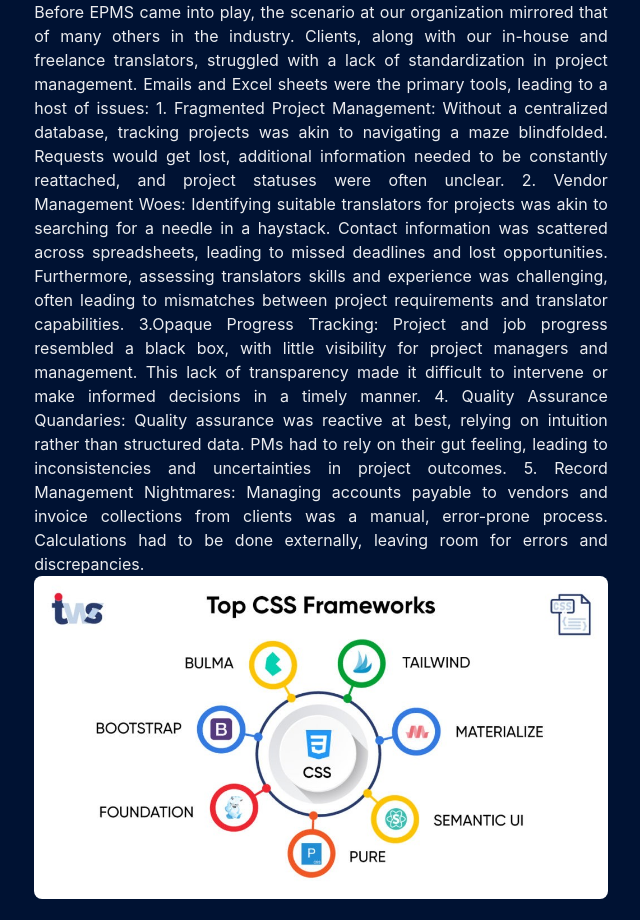
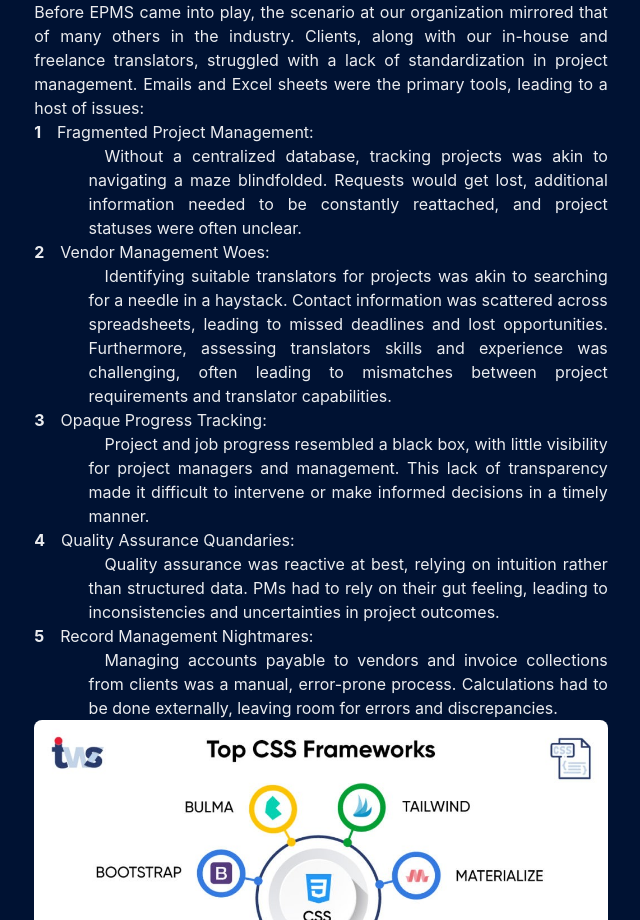
Before and after one commit to Henoker/HenokerWebsite, a Next.js app: page /posts/whyepms in a window 1280 px wide. Shown: the part 1267-2187 px from the top of the page, without its empty margins (319-959 px from the left). Built offline with nearby package versions, Linux system fonts and the light colour scheme.

Commit message:
fix: listing issues on posts

```diff
--- a/pages/posts.js
+++ b/pages/posts.js
@@ -3,7 +3,7 @@
 import Layout from '../components/layouts/article'
 import Section from '../components/section'
 import thumbnailScamper from '../public/images/scamper.png'
-import thumbnailEPMS from '../public/images/epms.png'
+import thumbnailEPMS from '../public/images/EPMS.png'
 
 const Posts = () => (
   <Layout title="posts">
--- a/pages/posts/whyepms.js
+++ b/pages/posts/whyepms.js
@@ -2,6 +2,7 @@
 import { Title, WorkImage } from '../../components/work'
 import Layout from '../../components/layouts/article'
 import Paragraph from '../../components/paragraph'
+import { BioSection, BioYear } from '../../components/bio'
 
 const Whyepms = () => {
   return (
@@ -28,25 +29,47 @@
         Before EPMS came into play, the scenario at our organization mirrored that of many others in the industry.
         Clients, along with our in-house and freelance translators, struggled with a lack of standardization in
         project management. Emails and Excel sheets were the primary tools, leading to a host of issues:
-        1. Fragmented Project Management: Without a centralized database, tracking projects was akin to
+        <BioSection>
+            <BioYear>1</BioYear>
+            Fragmented Project Management:
+            <Paragraph>Without a centralized database, tracking projects was akin to
            navigating a maze blindfolded. Requests would get lost, additional information needed to be constantly
            reattached, and project statuses were often unclear.
-        2. Vendor Management Woes: Identifying suitable translators for projects was akin to searching for a needle
+           </Paragraph>
+        </BioSection>
+        <BioSection>
+            <BioYear>2</BioYear>
+            Vendor Management Woes: <Paragraph>Identifying suitable translators for projects was akin to searching for a needle
            in a haystack. Contact information was scattered across spreadsheets, leading to missed deadlines and
            lost opportunities. Furthermore, assessing translators skills and experience was challenging, often
-           leading to mismatches between project requirements and translator capabilities.
+           leading to mismatches between project requirements and translator capabilities.</Paragraph>
+        </BioSection>
+        <BioSection>
+            <BioYear>3</BioYear>
+            Opaque Progress Tracking: <Paragraph>Project and job progress resembled a black box, with little visibility for
+            project managers and management. This lack of transparency made it difficult to intervene or make
+            informed decisions in a timely manner.</Paragraph>
+        </BioSection>
+        <BioSection>
+            <BioYear>4</BioYear>
+            Quality Assurance Quandaries: <Paragraph>Quality assurance was reactive at best, relying on intuition rather
+           than structured data. PMs had to rely on their gut feeling, leading to inconsistencies and
+           uncertainties in project outcomes.</Paragraph>
+        </BioSection>
+        <BioSection>
+            <BioYear>5</BioYear>
+            Record Management Nightmares: <Paragraph>Managing accounts payable to vendors and invoice collections from
+           clients was a manual, error-prone process. Calculations had to be done externally, leaving room for
+           errors and discrepancies.</Paragraph>
+        </BioSection>
 
-        3.Opaque Progress Tracking: Project and job progress resembled a black box, with little visibility for
-        project managers and management. This lack of transparency made it difficult to intervene or make
-        informed decisions in a timely manner.
 
-        4. Quality Assurance Quandaries: Quality assurance was reactive at best, relying on intuition rather
-           than structured data. PMs had to rely on their gut feeling, leading to inconsistencies and
-           uncertainties in project outcomes.
 
-        5. Record Management Nightmares: Managing accounts payable to vendors and invoice collections from
-           clients was a manual, error-prone process. Calculations had to be done externally, leaving room for
-           errors and discrepancies.
+
+
+
+
+
         </Paragraph>
         <Paragraph>
         <WorkImage src="/images/CSSframeworks.jpg" alt="scamper" />
```
